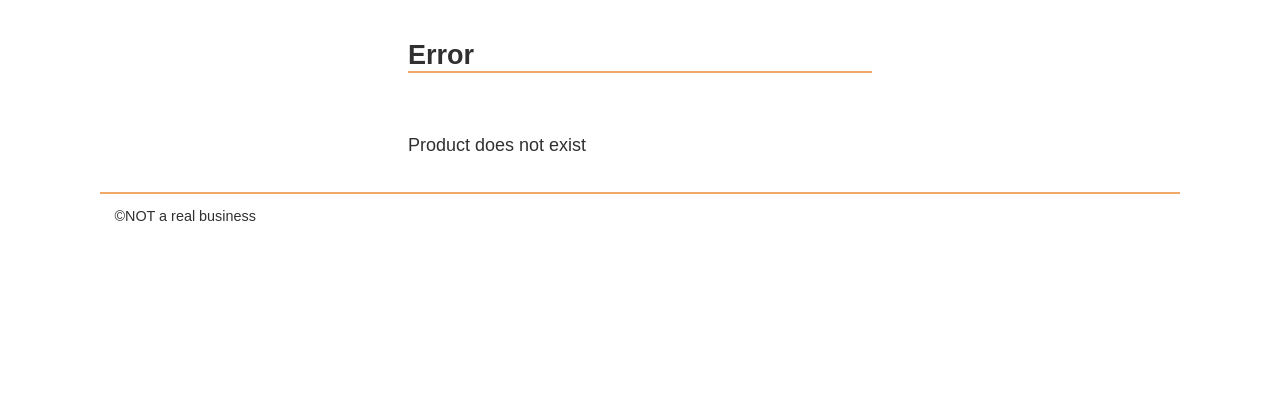
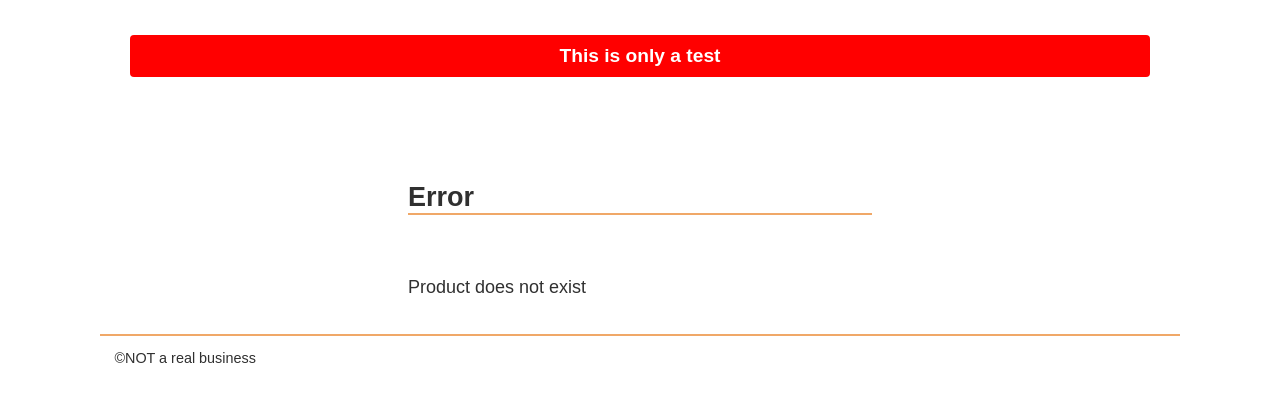
Before and after one commit to sjjunker/team9_project, a website built with Vite: page src/product_pages/index.html in a window 1280 px wide. Shown: the part 62-464 px from the top of the page. Built offline with nearby package versions, Linux system fonts and the light colour scheme; files whose address does not match are found by name.

Commit message:
Add alert message to products page

```diff
--- a/src/css/style.css
+++ b/src/css/style.css
@@ -265,6 +265,25 @@ button {
   margin: 0px 12px 40px;
 }
 
+/* Alert List */
+.alert-list {
+  width: 100%;
+  padding: 30px;
+  box-sizing: border-box;
+  margin-bottom: 30px;
+}
+
+/* Alert Paragraphs */
+.alert-list p {
+  text-align: center;
+  margin: 5px 0;
+  padding: 10px;
+  border-radius: 6px;
+  font-weight: bold;
+  font-size: 1.2rem;
+}
+
+
 @media screen and (min-width: 500px) {
   body {
     max-width: 1080px;
--- /dev/null
+++ b/src/js/alerts.js
@@ -0,0 +1,47 @@
+export async function loadAlerts() {
+    try {
+      // Fetch alerts.json
+      const response = await fetch('../json/alerts.json');
+
+      // Verify fetch was successful
+      if (!response.ok) {
+        throw new Error(`HTTP error! Status: ${response.status}`);
+      }
+
+      // Parse JSON data
+      const alerts = await response.json();
+
+      // Checks for alerts
+      if (alerts.length === 0) {
+        console.log('No alerts to display.');
+        return;
+      }
+
+      // Create the <section> element
+      const alertSection = document.createElement('section');
+      alertSection.className = 'alert-list';
+
+      // Loop through each alert and build the <p> element
+      alerts.forEach(alert => {
+        const alertParagraph = document.createElement('p');
+        alertParagraph.textContent = alert.message;
+        alertParagraph.style.backgroundColor = alert.background;
+        alertParagraph.style.color = alert.color;
+        alertParagraph.style.padding = '10px';
+        alertParagraph.style.margin = '5px 0';
+        alertParagraph.style.borderRadius = '4px';
+        alertSection.appendChild(alertParagraph);
+      });
+
+      // Prepending to main element
+      const mainElement = document.querySelector('main');
+      if (mainElement) {
+        mainElement.prepend(alertSection);
+      } else {
+        console.error('<main> element not found in the document.');
+      }
+
+    } catch (error) {
+      console.error('Error loading alerts:', error);
+    }
+  }
--- a/src/js/product.js
+++ b/src/js/product.js
@@ -1,5 +1,11 @@
 import { getParam } from "./utils.mjs";
 import productDetails from "./productDetails.mjs";
+import { loadAlerts } from './alerts.js';
+
+// Call the function to load and display alerts
+document.addEventListener('DOMContentLoaded', () => {
+  loadAlerts();
+});
 
 const productId = getParam("product");
 productDetails(productId);
--- /dev/null
+++ b/src/public/json/alerts.json
@@ -0,0 +1,7 @@
+[
+    {
+      "message": "This is only a test",
+      "background": "red",
+      "color": "white"
+    }
+  ]
```
